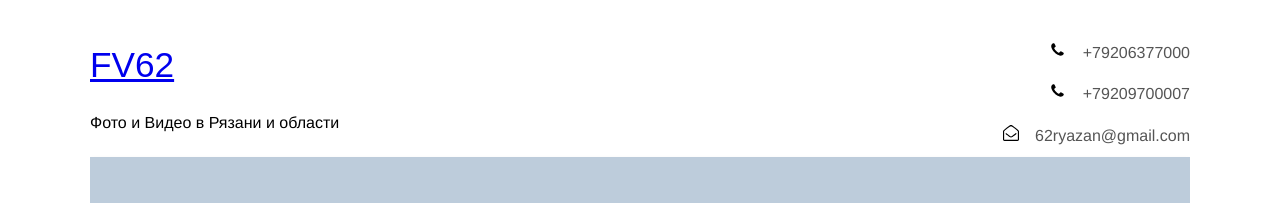
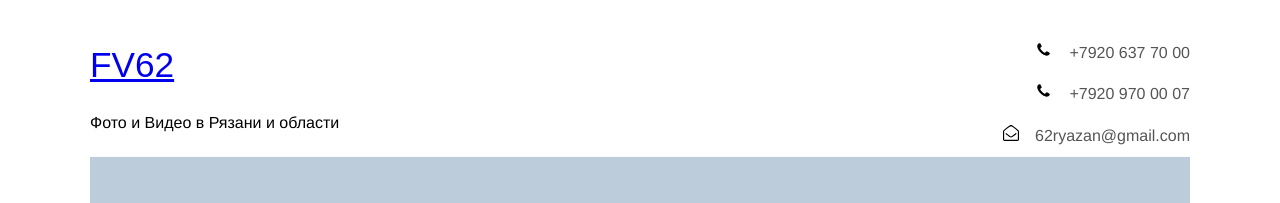
Before and after one commit to fv62/fv62.github.io, a Jekyll site: the page built from index.md, in a window 1280 px wide. Shown: the top 203 px of the page. Built offline with Jekyll 4.4.1, drawn with Linux system fonts in a browser that asks for light colours; some web fonts are replaced.

Commit message:
контактные данные

```diff
--- a/_config.yml
+++ b/_config.yml
@@ -1,11 +1,19 @@
 name: FV62
 description: Фото и Видео в Рязани и области
 contacts:
-  - 'tel:+79206377000'
-  - 'tel:+79209700007'
-  - 'mailto:62ryazan@gmail.com'
-footerText: звоните
-headerText: фото и видео в Рязани и области iiii wuyrtg
+  - link: 'tel:+79206377000'
+    name: +7920 637 70 00
+    icon: tel
+    description: фото
+  - link: 'tel:+79209700007'
+    name: +7920 970 00 07
+    icon: tel
+    description: видео
+  - link: 'mailto:62ryazan@gmail.com'
+    name: 62ryazan@gmail.com
+    icon: mailto
+    description: почта
+footerText: FV62 - мы стараемся для Вас!
 google_analytics: null
 theme: null
 sass:
--- a/_includes/callme_ico.html
+++ b/_includes/callme_ico.html
@@ -1,8 +1,8 @@
 <ul class="callmenow-small">
-  {% for contact in site.contacts %} {% assign contact_array = contact | split: ":" %}
+  {% for contact in site.contacts %}
   <li>
-    <a href="{{ contact }}">
-      <span class="icon {{ contact_array.first }}"></span>
+    <a href="{{ contact.link }}" alt="{{ contact.description }}" title="{{ contact.description }}">
+      <span class="icon {{ contact.icon }}"></span>
     </a>
   </li>
   {% endfor %}
--- a/_includes/upperTop.html
+++ b/_includes/upperTop.html
@@ -6,10 +6,10 @@
   </div>
   <div class="callmenow span_2 float">
     <ul>
-      {% for contact in site.contacts %} {% assign contact_array = contact | split: ":" %}
+      {% for contact in site.contacts %}
       <li>
-        <a href="{{ contact }}">
-          <span class="icon {{ contact_array.first }}"></span>{{ contact_array.last }}</a>
+        <a href="{{ contact.link }}" alt="{{ contact.description }}" title="{{ contact.description }}">
+          <span class="icon {{ contact.icon }}"></span>{{ contact.name }}</a>
       </li>
       {% endfor %}
     </ul>
```
